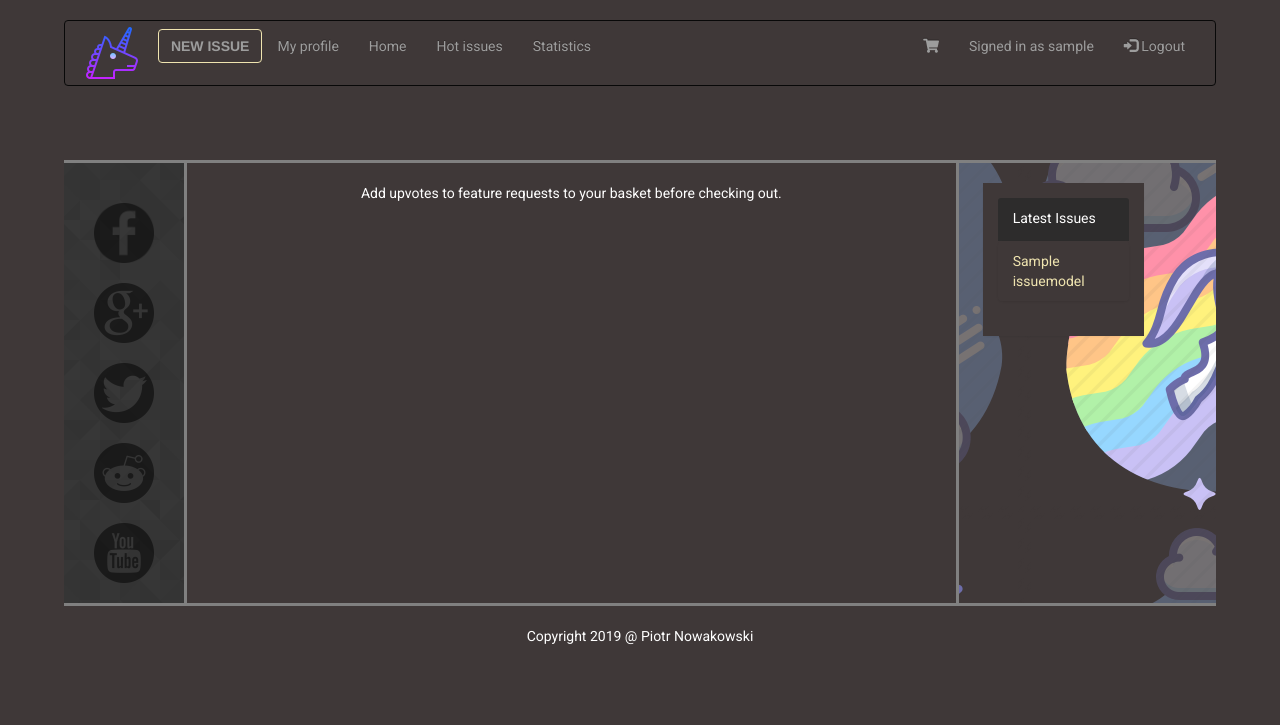
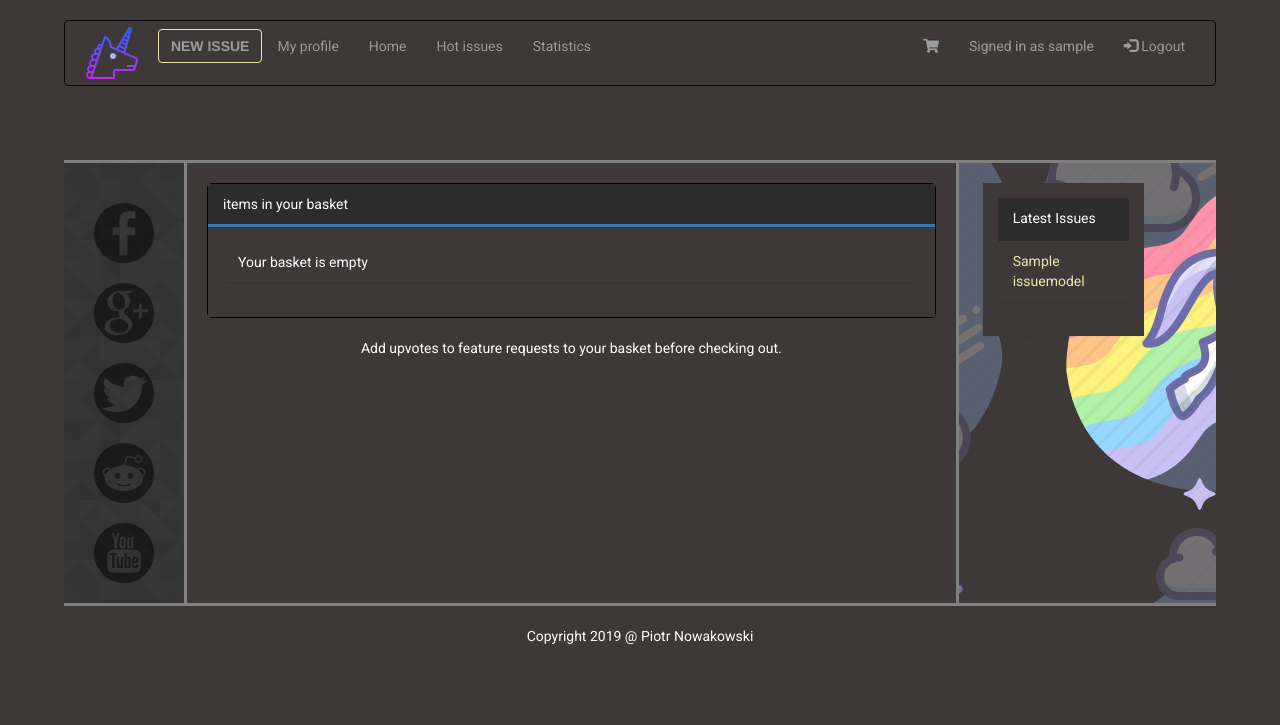
Before and after one commit to TaigaTenori/project5-IssueTracker, a Django app: page /checkout/ in a window 1280 px wide. Shown: the top 725 px of the page. Run offline with Django 3.2, Linux system fonts and the light colour scheme; a user stored in the database is signed in; tables that the repository leaves empty hold one stand-in row (values such as "Sample post"); some libraries are stand-ins or nearby versions.

Commit message:
Further visual adjustments

```diff
--- a/IssueTrack/urls.py
+++ b/IssueTrack/urls.py
@@ -35,7 +35,7 @@ urlpatterns = [
     path('issues/new/', new_issue, name='new_issue'),
     path('issues/<pk>', issue_details, name='issue_details'),
     path('issues/add_bug_upvote/<issue_id>', add_bug_upvote, name='add_bug_upvote'),
-    path('cart/add_upvote/<issue_id>/<issue_name>', add_upvote, name='add_upvote'),
+    path('cart/add_upvote/<issue_id>/<issue_name>/<issue_price>', add_upvote, name='add_upvote'),
     path('cart/', view_cart, name='view_cart'),
     path('cart/remove/<issue_id>', cart_remove, name='cart_remove'),
     path('checkout/', checkout, name = 'checkout'),
--- a/cart/templates/view_cart.html
+++ b/cart/templates/view_cart.html
@@ -3,8 +3,10 @@
 {% block title %} Cart {% endblock %}
 {% block content %}
     <h3> Cart contents:</h3>
-    {% for issue_id, issue_name in cart.items %}
-        <p> <a href=" {% url 'issue_details' issue_id %}"> {{ issue_name }} </a> - [<a class="issue_remove_link" href=" {% url 'cart_remove' issue_id %}"> remove</a> ]</p>
+    {% for issue_id, details in cart.items %}
+        <p> <a href=" {% url 'issue_details' issue_id %}"> {{ details.0 }} </a> - [<a class="issue_remove_link" href=" {% url 'cart_remove' issue_id %}"> remove</a> ]
+        <span class="glyphicon glyphicon-euro" aria-hidden="true"> {{ details.1 }} </span>
+        </p>
 
 
     {% empty %}
--- a/cart/views.py
+++ b/cart/views.py
@@ -6,14 +6,14 @@ from django.utils.safestring import mark_safe
 
 # Create your views here.
 
-def add_upvote(request, issue_id, issue_name):
+def add_upvote(request, issue_id, issue_name, issue_price):
     cart = request.session.get('cart', {})
 
     if issue_id in cart:
         messages.add_message(request, messages.ERROR, "This upvote is already in your basket.")
         return redirect(reverse('view_cart'))
 
-    cart[issue_id] = issue_name
+    cart[issue_id] = (issue_name, issue_price)
 
     request.session['cart'] = cart
 
--- a/checkout/templates/checkout.html
+++ b/checkout/templates/checkout.html
@@ -2,6 +2,7 @@
 {% load staticfiles %}
 {% load static %}
 {% load bootstrap3 %}
+{% block title %} Checkout {% endblock title %}
 {% block head_js %}
     <script type="text/javascript" src="https://js.stripe.com/v2"></script>
     <script type="text/javascript" src="{% static 'js/stripe.js' %}"></script>
@@ -16,21 +17,38 @@
 
 
 
-<div class="row row-flex">
 
-    {% for item, name in cart.items %}
-        <p> {{ name }} <span style="color: green"> 5 eur </span></p>
-    {% endfor %}
-
+<div class="panel panel-primary">
+    <div class="panel-heading"> items in your basket </div>
+    <div class="panel-body">
+        <ul class="list-group">
+            {% for item, details in cart.items %}
+                <div class="row">
+                    <div class="col-md-8 col-xs-8">
+                        <li class="list-group-item"> {{ details.0 }}</li>
+                    </div>
+                    <div class="col-md-4 col-xs-4">
+                        <li class="list-group-item"><span class="glyphicon glyphicon-euro" aria-hidden="true"></span> {{ details.1 }} </li>
+                    </div>
+                </div>
+            {% empty %}
+                <li class="list-group-item"> Your basket is empty </li>
+            {% endfor %}
+        </ul>
+    </div>
 </div>
 
 {% if total > 0 %}
-    <div>
-        <p>Total: <span class="glyphicon glyphicon-euro" aria-hidden="true"> {{ total }} </span></p>
+    <div style="margin: 20px">
+        Total: <span class="glyphicon glyphicon-euro" aria-hidden="true"> {{ total }} </span>
 
     </div>
+    <div class="messages">
+         To checkout using a dummy credit card, enter 4242424242424242 as a credit card number, 123 as a CVV and select any expiration date in the future.
+    </div>
+
     <form role="form" method="Post" id="payment-form" action="{% url 'checkout' %}">
-        <legend> Payment Details</legend>
+        <legend class="form-legend"> Payment Details</legend>
         <div id="credit-card-errors" style="">
             <div class="alert-message block-message error" id="stripe-error-message">
 
--- a/static/css/style.css
+++ b/static/css/style.css
@@ -38,6 +38,10 @@
   }
  .messages {
     width: 70vw !important;
+  }
+  .img-issue-type {
+    width:30px;
+    margin-bottom: 10px;
   }
 }
 
@@ -158,6 +162,12 @@ a:hover {
  hr {
     border-top: 1px solid #cac1c1;
  }
+ .form-legend {
+   border: none;
+   margin-bottom: 20px;
+   margin-top: 20px;
+  color: #cac1c1;
+ }
  .panel-heading.bug-border {
     border-bottom-color: gold;
     border-bottom-width: medium;
@@ -177,6 +187,8 @@ a:hover {
  }
  .panel-primary {
    border-color:black;
+   margin-left: 20px;
+   margin-right: 20px;
  }
 .panel-heading {
   border-bottom-width: medium;
```
Also changed, not shown: issues/templates/issue_details.html (+11 -9 lines).
